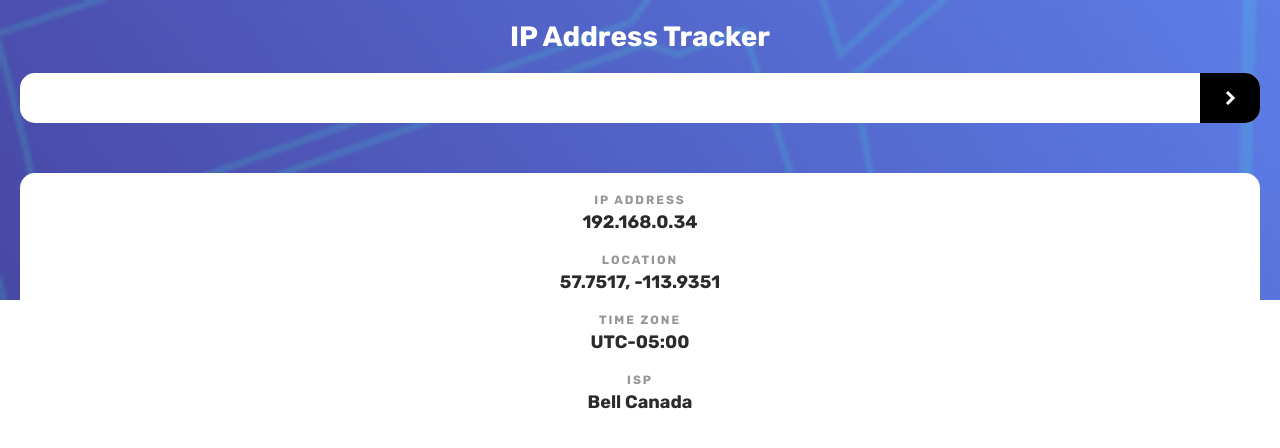
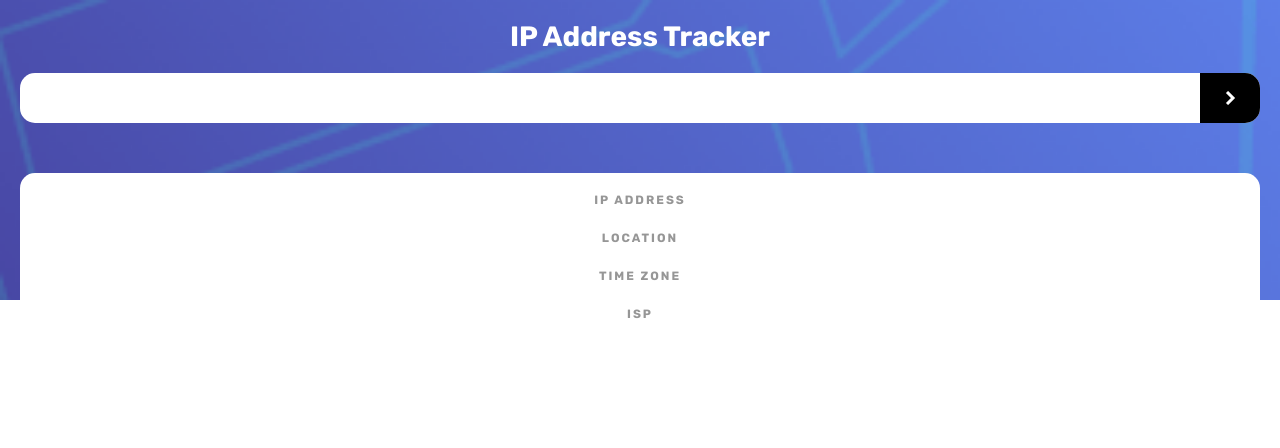
Before and after one commit to Teles23/address-tracker, a React (Create React App) app: page / in a window 1280 px wide. Shown: the top 448 px of the page. Built offline with nearby package versions, Linux system fonts and the light colour scheme.

Commit message:
requisição a api

```diff
--- a/src/components/CustomInput/CustomInput.tsx
+++ b/src/components/CustomInput/CustomInput.tsx
@@ -1,20 +1,27 @@
 import { useState } from "react";
 import Arrow from "../../assets/icon-arrow.svg";
+import useGlobalContext from "../../hooks/useGlobalContext";
+import api from "../../services/api";
 import { ArrowIcon, InputField, StyledInput } from "./styledInput";
-import api from "../../services/api";
 const CustomInput = () => {
   const [inputValue, setInputValue] = useState("");
+  const values = useGlobalContext();
 
   const handleSubmit = async () => {
     const trimmedValue = inputValue.trim();
     if (trimmedValue) {
       try {
-        const response = await api.get("", {
+        const { data } = await api.get("", {
           params: {
             ipAddress: trimmedValue,
           },
         });
-        console.log(response);
+        values?.setDetails({
+          ip: data.ip,
+          isp: data.isp,
+          location: `${data.location.country} - ${data.location.region}`,
+          timezone: data.location.timezone,
+        });
       } catch (error) {
         console.log(error);
       }
--- a/src/components/Details/Details.tsx
+++ b/src/components/Details/Details.tsx
@@ -1,25 +1,27 @@
+import useGlobalContext from "../../hooks/useGlobalContext";
 import "./style.css";
-const Details = () => {
+const Detalhes = () => {
+  const values = useGlobalContext();
   return (
     <div className="container-details">
       <div className="ip-address">
         <p>IP Address</p>
-        <b>192.168.0.34</b>
+        <b>{values?.details.ip}</b>
       </div>
       <div className="location">
         <p>Location</p>
-        <b>57.7517, -113.9351</b>
+        <b>{values?.details.location}</b>
       </div>
       <div className="timezone">
         <p>Time Zone</p>
-        <b>UTC-05:00</b>
+        <b>{values?.details.timezone}</b>
       </div>
       <div className="isp">
         <p>ISP</p>
-        <b>Bell Canada</b>
+        <b>{values?.details.isp}</b>
       </div>
     </div>
   );
 };
 
-export default Details;
+export default Detalhes;
--- /dev/null
+++ b/src/contexts/GlobalContext.tsx
@@ -0,0 +1,5 @@
+import { createContext } from "react";
+import { UseGlobalValues } from "../hooks/useGlobalValues";
+
+const GlobalContext = createContext<UseGlobalValues>(undefined);
+export default GlobalContext;
--- /dev/null
+++ b/src/contexts/GlobalContextProvider.tsx
@@ -0,0 +1,16 @@
+import { ReactNode } from "react";
+import { useGlobalValues } from "../hooks/useGlobalValues";
+import GlobalContext from "./GlobalContext";
+
+type Props = {
+  children: ReactNode;
+};
+
+function GlobalContextProvider({ children }: Readonly<Props>) {
+  const values = useGlobalValues();
+  return (
+    <GlobalContext.Provider value={values}>{children}</GlobalContext.Provider>
+  );
+}
+
+export default GlobalContextProvider;
--- /dev/null
+++ b/src/hooks/useGlobalContext.tsx
@@ -0,0 +1,6 @@
+import { useContext } from "react";
+import GlobalContext from "../contexts/GlobalContext";
+
+export default function useGlobalContext() {
+  return useContext(GlobalContext);
+}
--- /dev/null
+++ b/src/hooks/useGlobalValues.tsx
@@ -0,0 +1,22 @@
+import { Dispatch, SetStateAction, useState } from "react";
+import Details from "../types/details";
+
+export type UseGlobalValues =
+  | {
+      details: Details;
+      setDetails: Dispatch<SetStateAction<Details>>;
+    }
+  | undefined;
+
+export function useGlobalValues(): UseGlobalValues {
+  const [details, setDetails] = useState<Details>({
+    ip: "",
+    timezone: "",
+    isp: "",
+    location: "",
+  });
+  return {
+    details,
+    setDetails,
+  };
+}
--- a/src/index.tsx
+++ b/src/index.tsx
@@ -1,13 +1,14 @@
-import React from 'react';
-import ReactDOM from 'react-dom/client';
-import './styles/index.css';
-import Main from './pages/Main';
+import React from "react";
+import ReactDOM from "react-dom";
+import "./styles/index.css";
+import Main from "./pages/Main";
+import GlobalContextProvider from "./contexts/GlobalContextProvider";
 
-const root = ReactDOM.createRoot(
-  document.getElementById('root') as HTMLElement
+ReactDOM.render(
+  <React.StrictMode>
+    <GlobalContextProvider>
+      <Main />
+    </GlobalContextProvider>
+  </React.StrictMode>,
+  document.getElementById("root")
 );
-root.render(
-  <React.StrictMode>
-    <Main />
-  </React.StrictMode>
-);
--- /dev/null
+++ b/src/types/details.ts
@@ -0,0 +1,7 @@
+type Details = {
+  ip: string;
+  timezone: string;
+  isp: string;
+  location: string;
+};
+export default Details;
```
